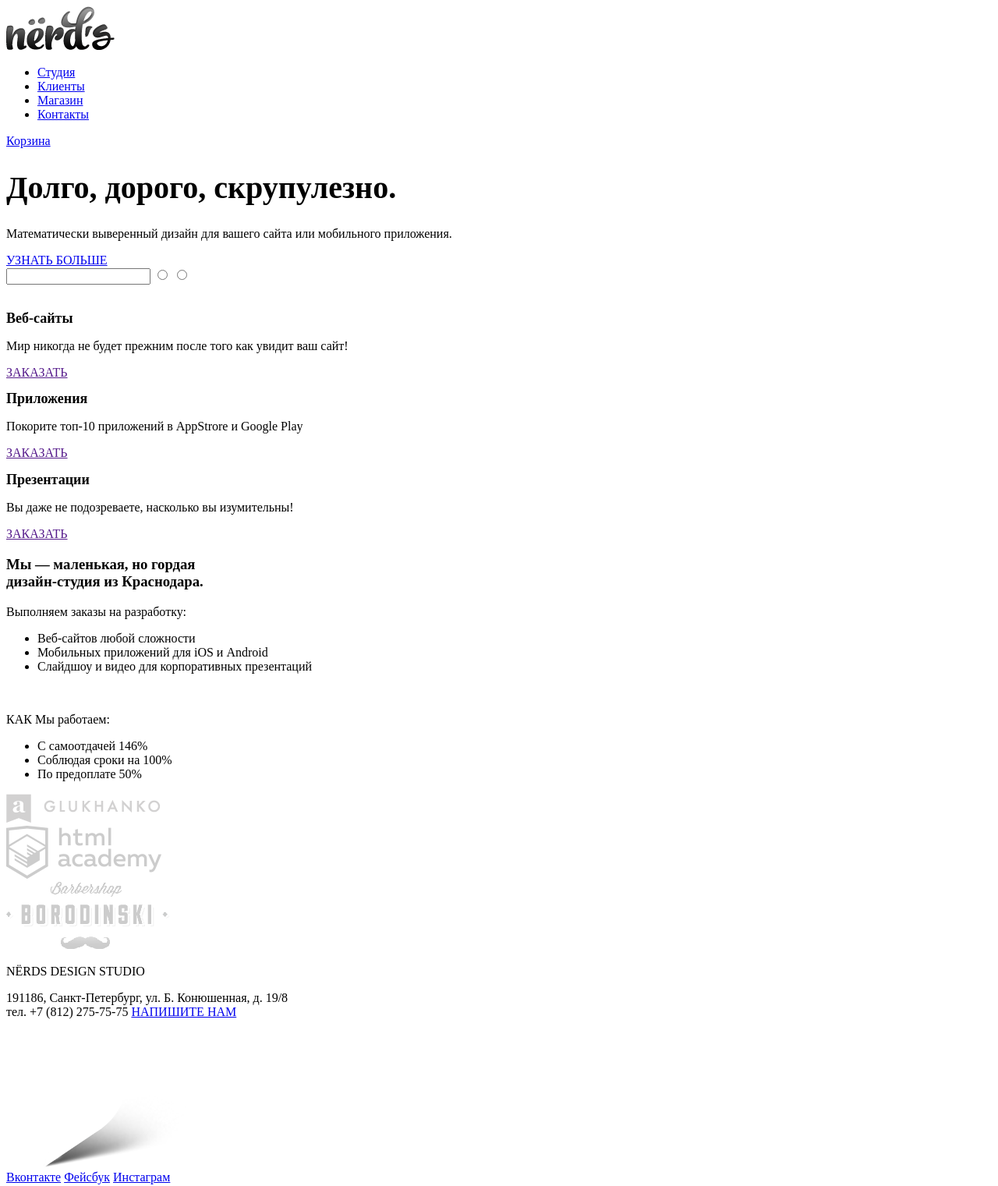
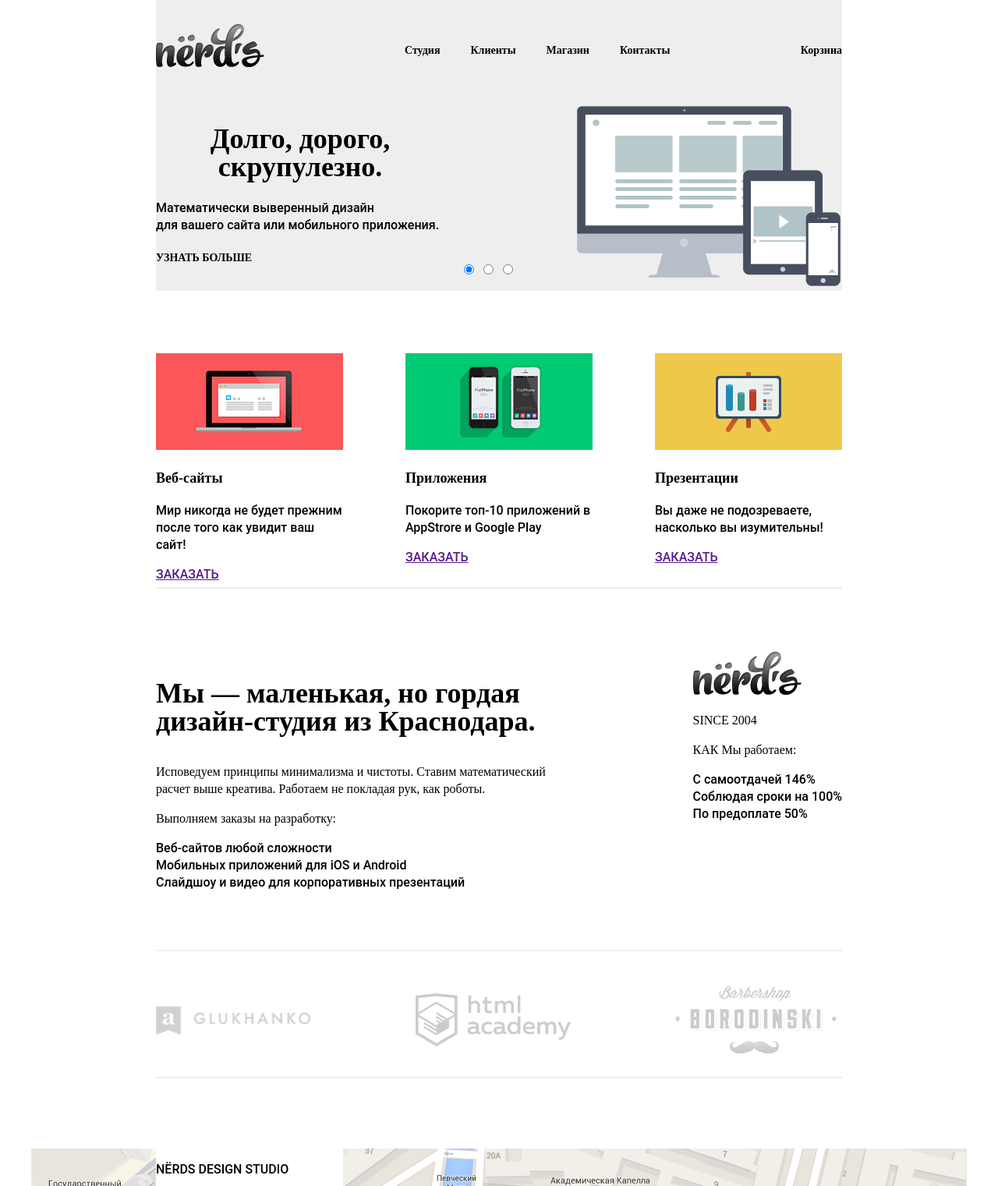
Before and after one commit to leshka269607/nerds, a plain HTML site: page index.html in a window 1280 px wide. Shown: the top 1521 px of the page at 78% size. Drawn offline with Linux system fonts and the light colour scheme.

Commit message:
Сетка готова

```diff
--- a/css/style.css
+++ b/css/style.css
@@ -1,23 +1,348 @@
+/*  div, nav, section, article, header, footer, form, a {
+	outline: 1px solid red;
+} */
+
 body {
+	margin: 0;
+	padding: 0;
+	min-width: 900px;
+
+	background-color: white;
+
 	font-size: 16px;
-	line-height: normal;
+	line-height: 22px;
+
 	color: black;
+
 	font-weight: normal;
-	font-family: Times New Roman;
+	font-family: Roboto Medium;
 }
 
+
 h1 {
-	font-size: 40px;
-	line-height: normal;
+	font-size: 36px;
+	line-height: 36px;
 	color: black;
 	font-weight: bold;
-	font-family: Times New Roman;
+	font-family: Myriad Pro Regular;
 }
 
 h2 {
 	font-size: 18px;
-	line-height: normal;
+	line-height: 30px;
 	color: black;
 	font-weight: bold;
-	font-family: Times New Roman;
+	font-family: Myriad Pro Regular;
 }
+
+h3 {
+	font-size: 36px;
+	line-height: 36px;
+	color: black;
+	font-weight: bold;
+	font-family: Myriad Pro Regular;
+}
+
+
+/************************************ Общие классы для создания сетки*/
+.layout-center {
+  width: 880px;
+  margin: 0 auto;
+}
+
+.clearfix::after {
+  content: '';
+  display: table;
+  clear: both;
+}
+
+/************************************ Шапка */
+.main-header  {
+	background-color: #eeeeee;
+	font-size: 16px;
+}
+
+.main-header a {
+	text-decoration: none;
+	color: black;
+	font-size: 14px;
+	line-height: 30px;
+	font-weight: bold;
+	font-family: Myriad Pro Regular;
+}
+
+.main-header ul {
+  margin: 0;
+  padding:0;
+  list-style: none;
+}
+
+.logo {
+	float: left;
+	width: 139px;
+	height: 56px;
+	padding-top: 30px;
+}
+
+.main-navigation {
+  float: left;
+  margin: 50px 0 0 180px;
+}
+
+.main-navigation li{
+  display: inline-block;
+  vertical-align: top;
+}
+
+.main-navigation a {
+  margin-right: 35px;
+}
+
+.basket  {
+  float:right;
+  margin: 50px 0 0 60px;
+}
+
+.basket a {
+  margin-right: 0px;
+}
+
+.header-line1 {
+	margin-bottom: 50px;
+}
+
+.slogan {
+	float: left;
+	width: 370px;
+	min-height: 225px;
+}
+
+.slogan .btn {
+	display: block;
+
+	width: 240px;
+	height: 40px;
+}
+
+.slider-indicator {
+	float: left;
+	width: 75px;
+	margin-right: 70px;
+	margin-left: 20px;
+	margin-top: 200px;
+}
+
+.carousel {
+	float: right;
+	width: 340px;
+}
+
+.header-line2 {
+	margin-bottom: 80px;
+}
+
+
+/************************************ Контент */
+
+.websites, .apps, .presentations {
+	float: left;
+	width: 240px;
+	min-height: 300px;
+	margin-right: 80px;
+}
+
+.websites {
+	background-image: url('../img/websites.png');
+	background-repeat: no-repeat;
+}
+
+.apps {
+	background-image: url('../img/apps.png');
+	background-repeat: no-repeat;
+}
+
+.presentations {
+	background-image: url('../img/presentations.png');
+	background-repeat: no-repeat;
+	margin-right: 0;
+}
+
+.services h2 {
+	margin-top: 145px;
+}
+
+.services {
+	border-bottom: 2px solid #eee;
+	margin-bottom: 80px;
+}
+
+		/************************************ Основной контент */
+			/************************************ Левая колонка */
+.colomn-left {
+	float: left;
+}
+
+
+.description {
+	margin-bottom: 45px;
+	border-bottom: 2px solid #eeeeee;
+}
+
+.description .colomn-left {
+	width: 620px;
+	margin-bottom: 75px;
+}
+
+.description p {
+	font-size: 16px;
+	line-height: 22px;
+	font-family: Myriad Pro Regular;
+}
+
+.description ul {
+	margin: 0;
+	padding: 0;
+	list-style: none;
+}
+
+
+		/************************************ Основной контент */
+			/************************************ Правая колонка */
+.colomn-right {
+	float: right;
+}
+
+.description .colomn-riht {
+	width: 240px;
+}
+
+/************************************ Основной контент */
+
+.logos {
+    display: inline-block;
+    width: 880px;
+    margin-bottom: 90px;
+    padding-bottom: 30px;
+    border-bottom: 2px solid #eeeeee;
+}
+
+.logos img {
+    margin-right: 130px;
+    vertical-align: middle;
+}
+.logos img:nth-child(3) {
+    margin-right: 0px;
+}
+
+
+/************************************ Подвал */
+	/************************************ Карта */
+.map {
+	background-image: url("../img/map.jpg");
+	width: 1200px;
+	height: 416px;
+	margin: 0 auto;
+}
+
+.footer-contacts {
+	float: left;
+	width: 240px;
+	height: 240px;
+	background-color: white;
+}
+
+.pointer {
+	float: right;
+	width: 230px;
+	height: 190px;
+	margin-top: 110px;
+	background-image: url("../img/pointer.png");
+	background-position: 30px;
+	background-repeat: no-repeat;
+}
+
+.footer-social {
+	float: left;
+	width: 240px;
+	margin-right: 80px;
+}
+
+.social-btn {
+	display: inline-block;
+	vertical-align: middle;
+	width: 60px;
+	height: 40px;
+	margin-right: 20px;
+}
+
+.social-btn-inst {
+	margin-right: 0;
+}
+
+.ads {
+	float: right;
+	width: 550px;
+}
+
+/*************************** Внутреняя страничка */
+
+.main-header h1 {
+	text-align: center;
+}
+
+
+.filter {
+	width: 250px;
+	min-height: 700px;
+}
+
+.filter ul {
+	list-style: none;
+}
+
+.catalog {
+	width: 570px;
+}
+
+.sort ul {
+	list-style: none;
+}
+
+.sort li {
+	display: inline-block;
+	min-height: 30px;
+}
+
+.shop {
+	display: inline-block;
+	vertical-align: top;
+	width: 240px;
+	min-height: 270px;
+	margin-right: 85px;
+	margin-bottom: 80px;
+}
+
+.shop:nth-child(2n) {
+	margin-right: 0px;
+}
+
+.shop ul {
+	list-style: none;
+}
+
+.shop li{
+	display: inline-block;
+}
+
+.sketch {
+	width: 240px;
+	height: 240px;
+}
+
+.page-nubmer ul {
+	list-style: none;
+}
+
+.page-nubmer li {
+	display: inline-block;
+}
--- a/index.html
+++ b/index.html
@@ -7,26 +7,18 @@
 		<link href="css/style.css" rel="stylesheet">
 	</head>
 	<body>
-		<header class="main-header">
-			<div class="container clearfix">
+		<header class="main-header layout-center">
+			<div class="header-line1 clearfix">
 				<div class="logo">
-					<a href="#"><img src="img/logo.png"></a>
+					<a href="#"><img src="img/logo.png" width="139" height="56" alt= "Логотип Nerd's"></a>
 				</div>
 
 				<nav class="main-navigation">
 					<ul>
-						<li>
-							<a href="#">Студия</a>
-						</li>
-						<li>
-							<a href="#">Клиенты</a>
-						</li>
-						<li>
-							<a href="#">Магазин</a>
-						</li>
-						<li>
-							<a href="#">Контакты</a>
-						</li>
+						<li><a href="#">Студия</a></li>
+						<li><a href="#">Клиенты</a></li>
+						<li><a href="#">Магазин</a></li>
+						<li><a href="#">Контакты</a></li>
 					</ul>
 				</nav>
 
@@ -35,27 +27,27 @@
 				</div>
 			</div>
 
-			<div class="slider1">
+			<div class="header-line2 clearfix">
 				<div class="slogan">
-					<h1>Долго, дорого, скрупулезно.</h1>
-					<p>Математически выверенный дизайн для вашего сайта или мобильного приложения.</p>
+					<h1>Долго, дорого,<br> скрупулезно.</h1>
+					<p>Математически выверенный дизайн<br> для вашего сайта или мобильного приложения.</p>
 					<a class="btn" href="#">УЗНАТЬ БОЛЬШЕ</a>
 				</div>
 
 				<div class="slider-indicator">
-					<input class="active-indicator">
-					<input type="radio">
-					<input type="radio">
+					<label><input class="active-indicator" type="radio" name="slide" checked/></label>
+					<label><input type="radio" name="slide"/></label>
+					<label><input type="radio" name="slide"/></label>
 				</div>
 
 				<div class="carousel">
-					<img src="#" alt="">
+					<img src="img\sidebar1.png" alt="">
 				</div>
 			</div>
 		</header>
 
-		<div class="container">
-			<article class="services">
+		<main class="layout-center">
+			<article class="services clearfix">
 				<section class="websites"><!-- background-image img/websites.png -->
 					<h2>Веб-сайты</h2>
 					<p>Мир никогда не будет прежним после того как увидит ваш сайт!</p>
@@ -75,9 +67,14 @@
 				</section>
 			</article>
 
-			<article class="description">
-				<section>
+			<article class="description clearfix">
+				<section class="colomn-left">
 					<h3>Мы — маленькая, но гордая<br>дизайн-студия из Краснодара.</h3>
+					<p>
+						Исповедуем принципы минимализма и чистоты. Ставим математический<br>
+						расчет выше креатива. Работаем не покладая рук, как роботы.
+					</p>
+
 					<p>Выполняем заказы на разработку:</p>
 					<ul>
 						<li><img src="#" alt="">Веб-сайтов любой сложности</li>
@@ -86,10 +83,9 @@
 					</ul>
 				</section>
 
-				<section>
-					<img src="#" alt="">
-					<img src="#" alt="">
-					<img src="#" alt="">
+				<section class="colomn-right">
+					<img src="img/logo.png" alt="">
+					<p>SINCE 2004</p>
 
 					<p>КАК Мы работаем:</p>
 					<ul>
@@ -100,24 +96,16 @@
 				</section>
 			</article>
 
-			<article class="divide">
-				<section>
-					<img src="img/glukhanko.png" alt="Glukhanko">
-				</section>
-
-				<section>
-					<img src="img/htmlAcademy.png" alt="html academy">
-				</section>
-
-				<section>
-					<img src="img/borodinski.png" alt="Borodinski">
-				</section>
+			<article class="logos">
+					<img src="img/glukhanko.png" width="199" height="37" alt="Glukhanko">
+					<img src="img/htmlAcademy.png" width="199" height="68" alt="html academy">
+					<img src="img/borodinski.png" width="209" height="86" alt="Borodinski">
 			</article>
-		</div>
+		</main>
 
 		<footer class="main-footer">
-			<div class="container clearfix">
-				<section class="map">
+			<section class="map">
+				<div class="layout-center clearfix">
 					<section class="footer-contacts">
 						<p>NЁRDS DESIGN STUDIO</p>
 						191186, Санкт-Петербург, ул. Б. Конюшенная, д. 19/8<br>
@@ -125,20 +113,21 @@
 						<a class="btn" href="#">НАПИШИТЕ НАМ</a>
 					</section>
 
-					<section class="pointer">
-						<img src="img/pointer.png" alt="Местоположения">
-					</section>
-				</section>
+					<section class="pointer"></section>
 
+					</div>
+			</section>
+
+			<div class="layout-center clearfix">
 				<div class="discount">
-					<section class="footer-social">
+					<section class="footer-social colomn-left">
 						<a href="#" class="social-btn social-btn-vk">Вконтакте</a>
 						<a href="#" class="social-btn social-btn-fb">Фейсбук</a>
 						<a href="#" class="social-btn social-btn-inst">Инстаграм</a>
 						<!--<a href="#" class="social-btn ?">?</a>-->
 					</section>
 
-					<section>
+					<section class="ads colomn-right">
 						<p>Давайте дружить, это выгодно!</p>
 						<p>Скидка 10% для друзей из социальных сетей.</p>
 					</section>
```
Also changed, not shown: catalog.html (+27 -30 lines), img/sidebar1.png (added).
